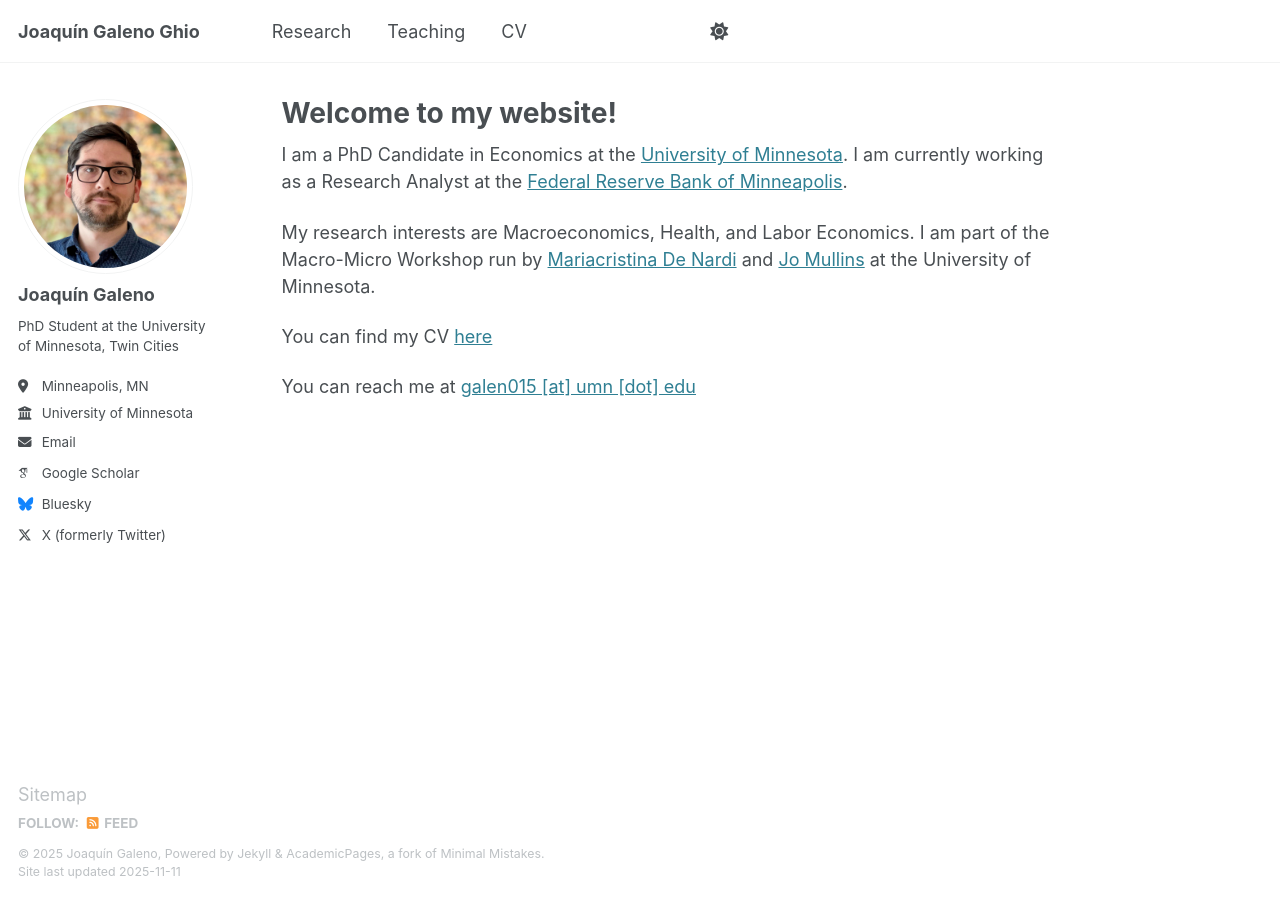
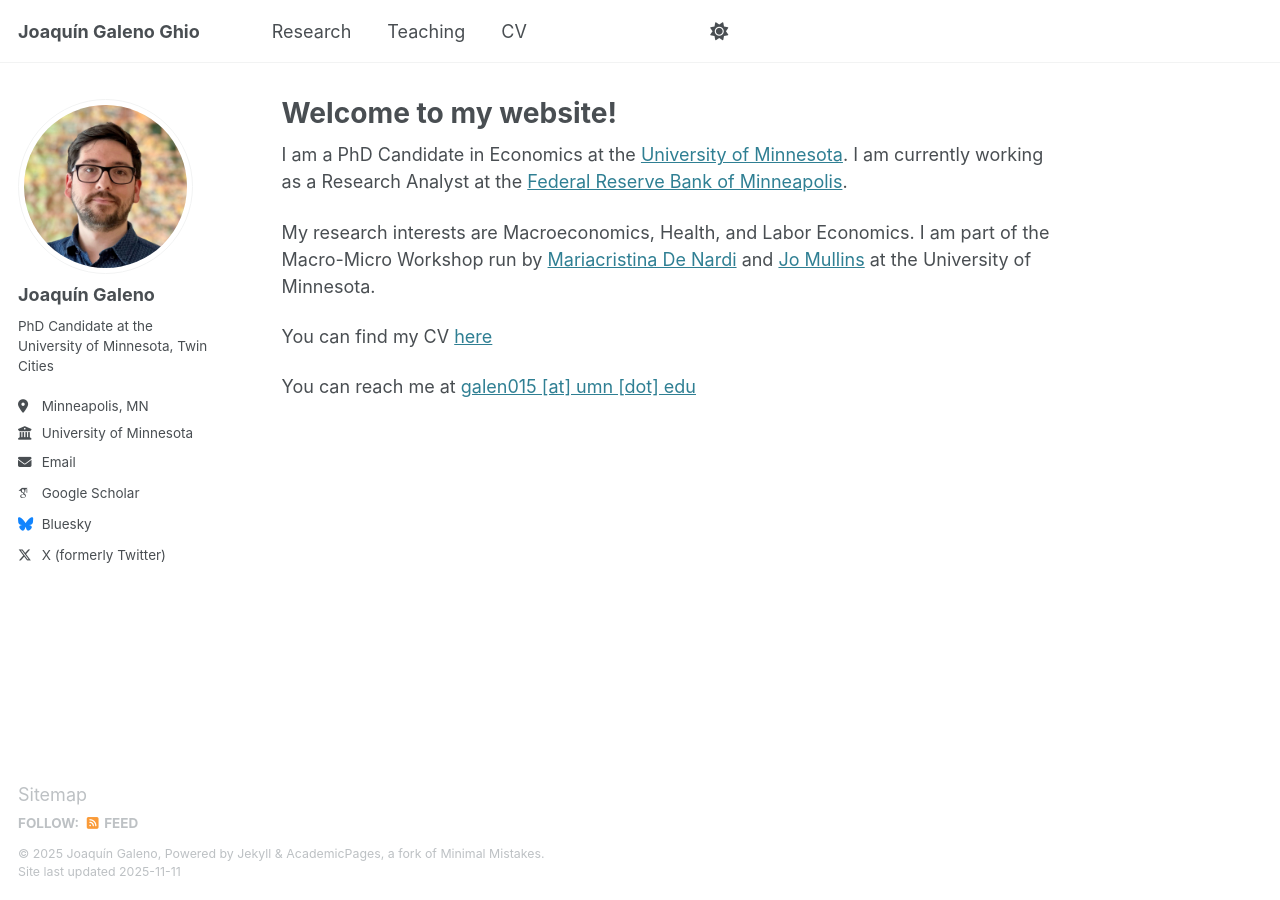
Before and after one commit to galen015/galen015.github.io, a Jekyll site: the page built from _pages/about.md, in a window 1280 px wide. Built offline with Jekyll 4.4.1, drawn with Linux system fonts in a browser that asks for light colours; some web fonts are replaced.

Commit message:
Update bio from PhD Student to PhD Candidate

```diff
--- a/_config.yml
+++ b/_config.yml
@@ -25,7 +25,7 @@ author:
   avatar           : profile.jpg
   name             : "Joaquín Galeno"
   pronouns         : # example: "she/her"
-  bio              : "PhD Student at the University of Minnesota, Twin Cities"
+  bio              : "PhD Candidate at the University of Minnesota, Twin Cities"
   location         : "Minneapolis, MN"
   employer         : "University of Minnesota"
   uri              : # URL
```
